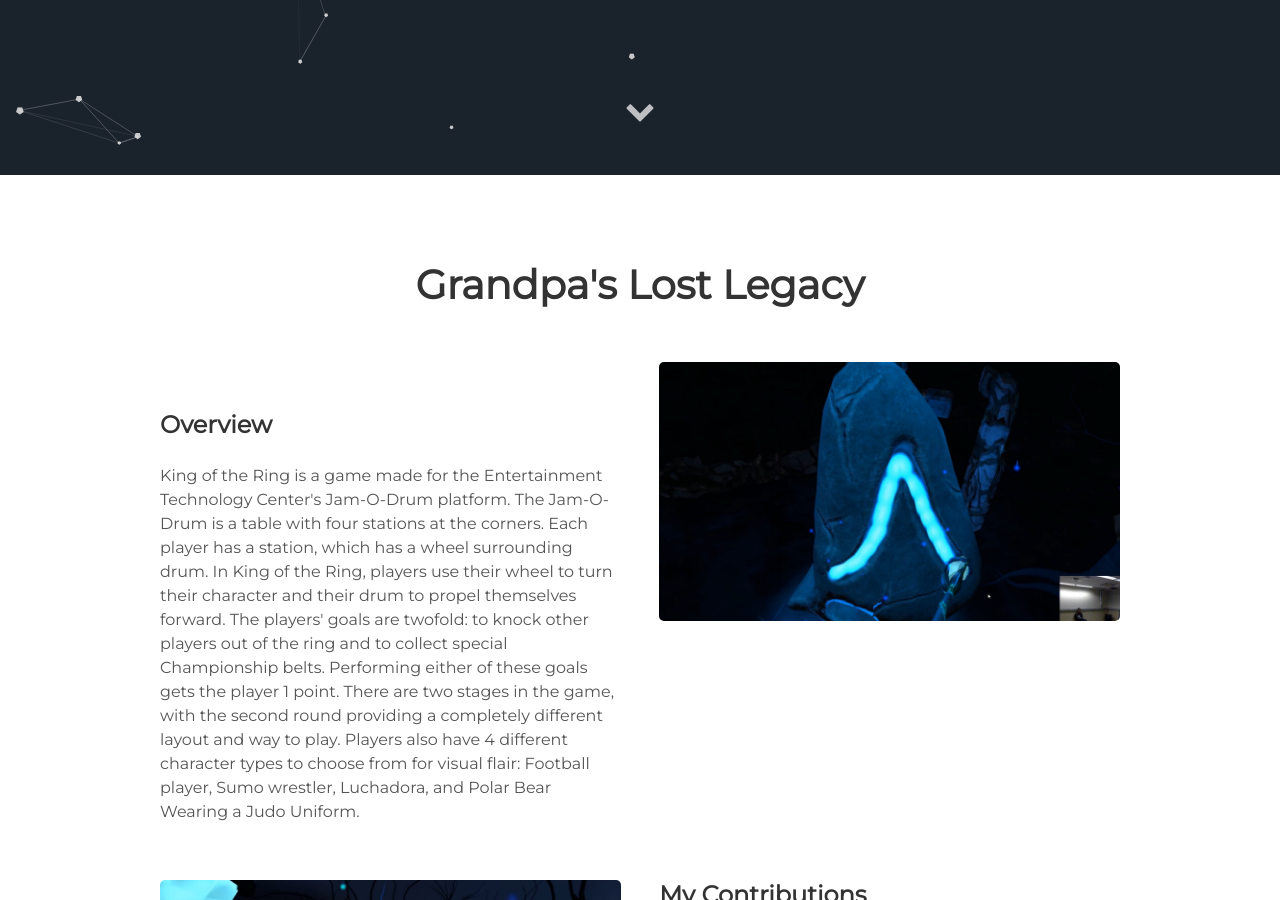
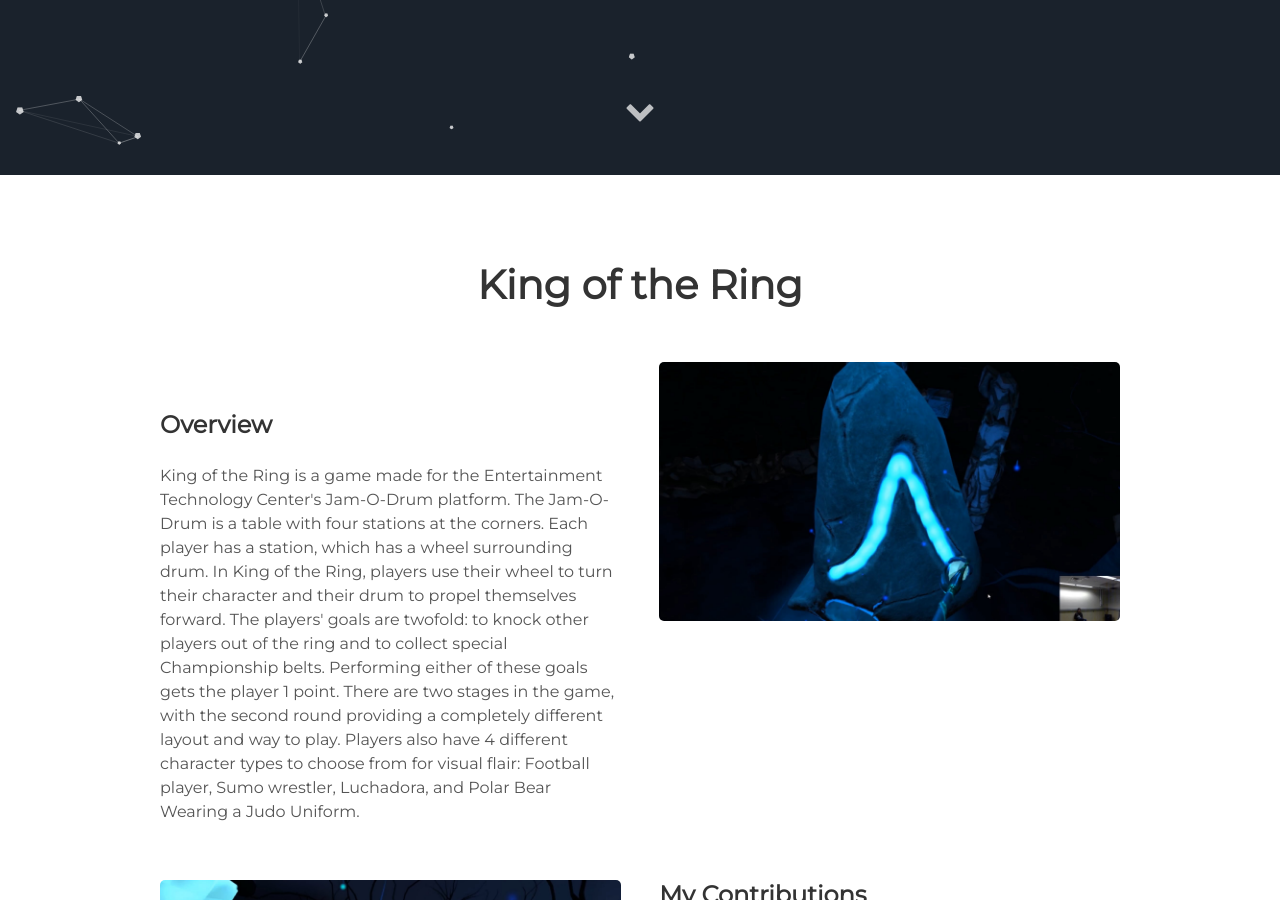
Before and after one commit to CharliePRamsey/charliepramsey.github.io, a Jekyll site: the page built from KingOfTheRing.md, in a window 1280 px wide and 900 px high, scrolled down 725 px. Built offline with Jekyll 4.4.1, drawn with Linux system fonts in a browser that asks for light colours.

Commit message:
Header text was wrong title

```diff
--- a/KingOfTheRing.md
+++ b/KingOfTheRing.md
@@ -7,7 +7,7 @@ permalink: /KingOfTheRing/
 ---
 <section id="projects">
 <div class="user-details">
-  <h1> Grandpa's Lost Legacy </h1>
+  <h1> King of the Ring </h1>
 </div>
 <div class="user-projects">
   <div class="images-right">
```
